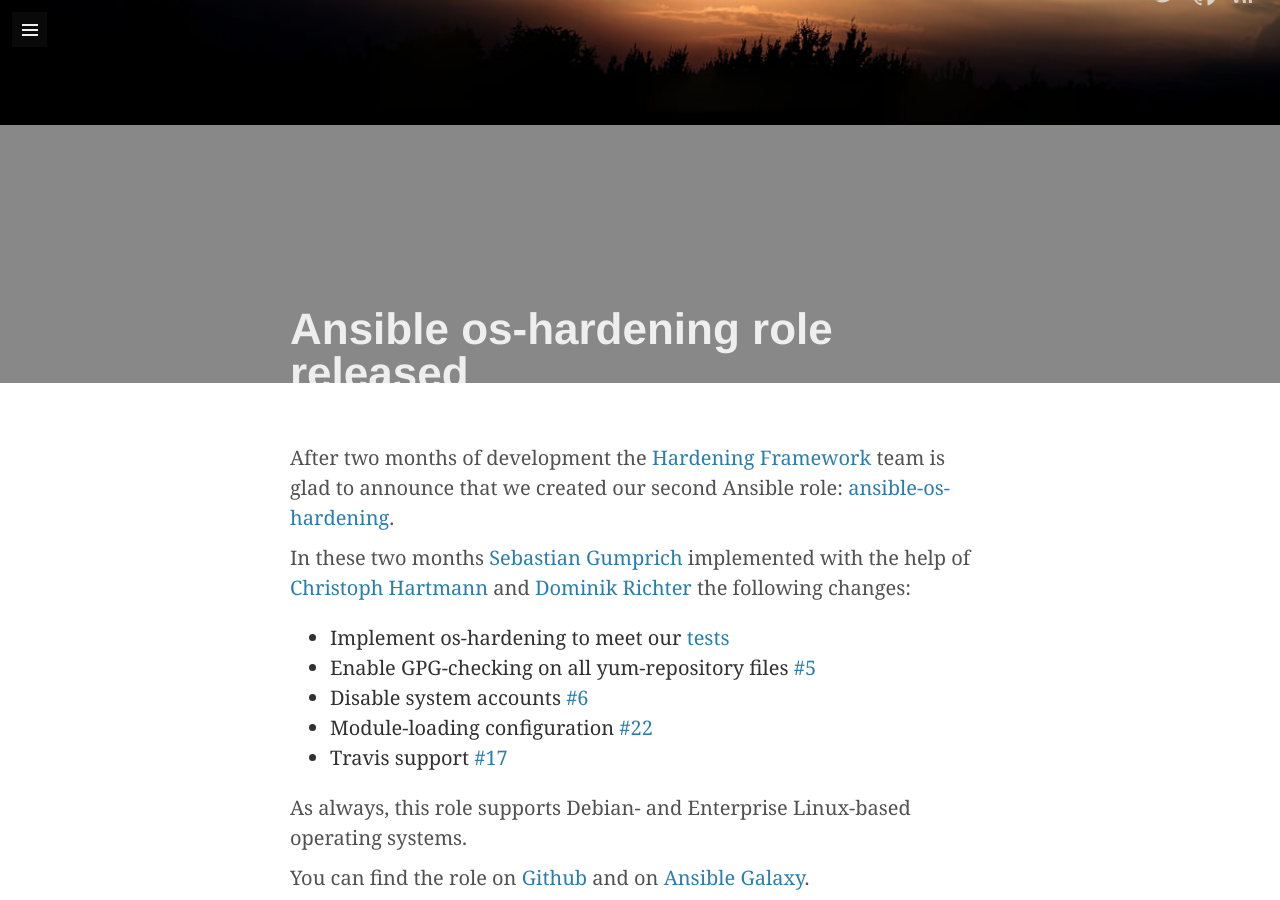
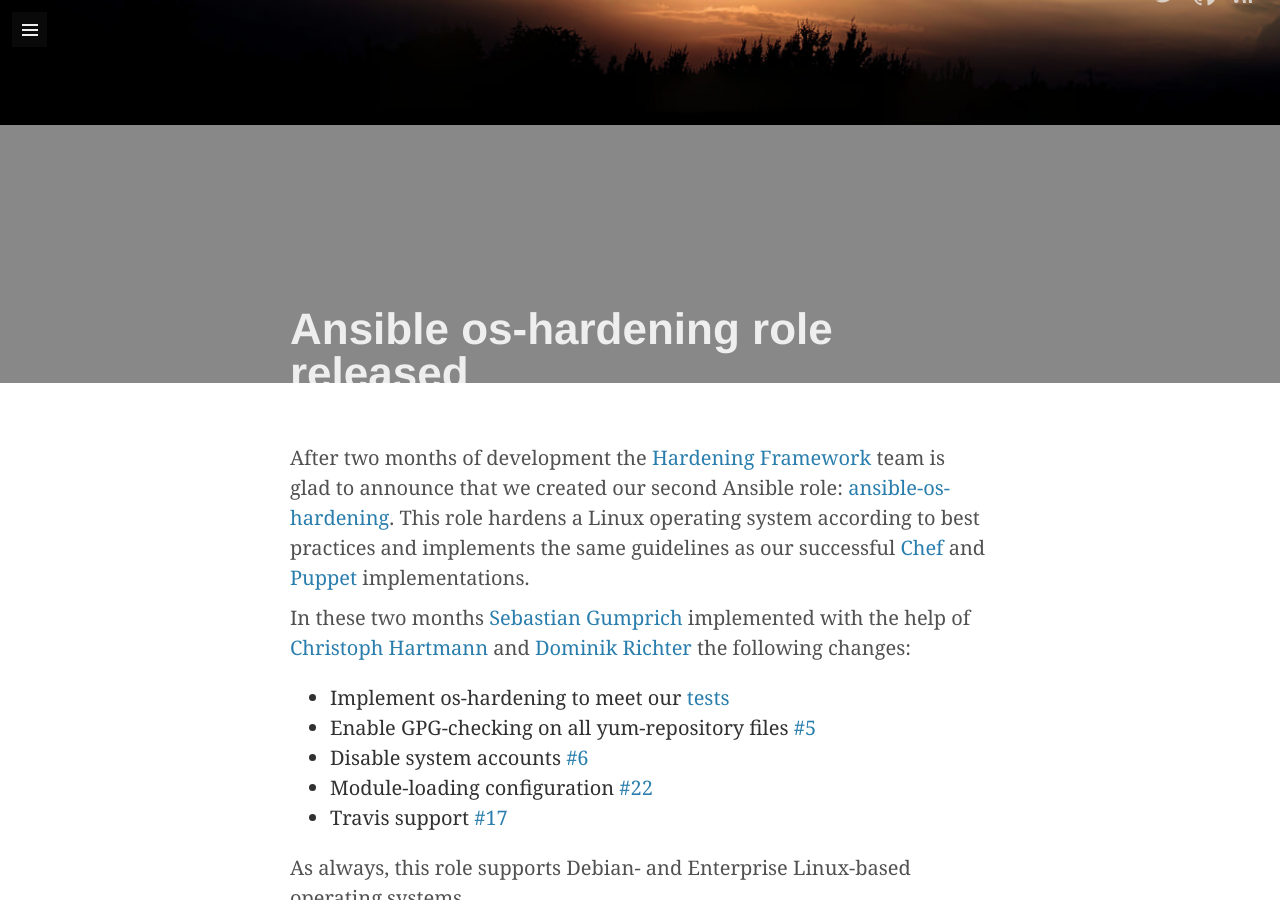
Before and after one commit to dev-sec/blog, a Jekyll site: the page built from _posts/2015-06-23-ansible-os-released.markdown, in a window 1280 px wide and 900 px high, scrolled down 517 px. Built offline with Jekyll 4.4.1, drawn with Linux system fonts in a browser that asks for light colours; some web fonts are replaced; comment, search, counter and statistics services are not loaded.

Commit message:
add reference to existing implementations, fix gitter url

```diff
--- a/_posts/2015-06-23-ansible-os-released.markdown
+++ b/_posts/2015-06-23-ansible-os-released.markdown
@@ -1,7 +1,7 @@
 ---
 layout: post
 title: "Ansible os-hardening role released"
-date:   2015-06-23 18:00:00
+date:   2015-07-13 18:00:00
 image:
       url: /assets/article_images/2015-06-23-ansible-os/17905776305_0172f47d95_k.jpg
 video: false
@@ -13,7 +13,7 @@
 author_link: "https://www.zufallsheld.de"
 ---
 
-After two months of development the [Hardening Framework](http://hardening.io/) team is glad to announce that we created our second Ansible role: [ansible-os-hardening](https://github.com/hardening-io/ansible-os-hardening/).
+After two months of development the [Hardening Framework](http://hardening.io/) team is glad to announce that we created our second Ansible role: [ansible-os-hardening](https://github.com/hardening-io/ansible-os-hardening/). This role hardens a Linux operating system according to best practices and implements the same guidelines as our successful [Chef](https://github.com/hardening-io/chef-os-hardening) and [Puppet](https://github.com/hardening-io/puppet-os-hardening) implementations.
 
 In these two months [Sebastian Gumprich](https://www.zufallsheld.de) implemented with the help of [Christoph Hartmann](https://github.com/chris-rock) and [Dominik Richter](https://github.com/arlimus) the following changes:
 
@@ -27,7 +27,6 @@
 
 You can find the role on [Github](https://github.com/hardening-io/ansible-os-hardening/) and on [Ansible Galaxy](https://galaxy.ansible.com/list#/roles/4248).
 
-Found a problem? Want to help? Open up a issue or pull request or join our [Gitter Chatroom](https://gitter.im/hardening-io) to chat directly with us!
-
+Found a problem? Want to help? Open up a issue or pull request or join our [Gitter Chatroom](https://gitter.im/hardening-io/general) to chat directly with us!
 
 Next on? MySQL hardening! Be sure to follow us on [Twitter](https://twitter.com/hardening_io) for the latest updates.
```
